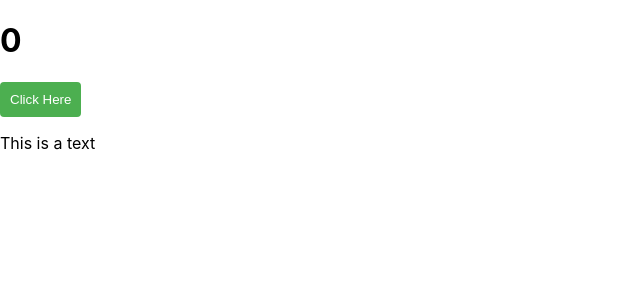
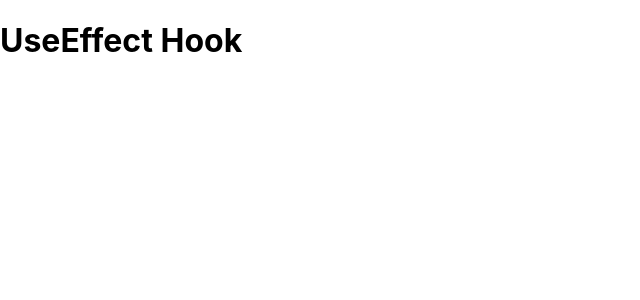
Before and after one commit to codewithzaman/React-Hooks-Tutorial, a React (Create React App) app: page / in a window 1280 px wide. Shown: the top 300 px of the page, without its empty margins (0-640 px from the left). Built offline with nearby package versions, Linux system fonts and the light colour scheme.

Commit message:
Created UseEffect File

```diff
--- a/src/App.js
+++ b/src/App.js
@@ -1,6 +1,7 @@
 import './App.css';
+import UseEffectHook from './Hooks-Pedro/UseEffect/UseEffectHook';
 // import UseReducerHook from './Hooks-Pedro/UseReducer/UseReducerHook';
-import UseReducerHook2 from './Hooks-Pedro/UseReducer/UseReducerHook2';
+// import UseReducerHook2 from './Hooks-Pedro/UseReducer/UseReducerHook2';
 // import UseStateHook from './Hooks-Pedro/UseState/UseStateHook';
 // import UseReducer from './React-Hooks/UseReducer/UseReducer';
 // import UseContext from './React-Hooks/UseContext/UseContext';
@@ -19,7 +20,8 @@ function App() {
       {/* <UseReducer/> */}
       {/* <UseStateHook/> */}
       {/* <UseReducerHook/> */}
-      <UseReducerHook2/>
+      {/* <UseReducerHook2/> */}
+      <UseEffectHook/>
     </div>
   );
 }
--- /dev/null
+++ b/src/Hooks-Pedro/UseEffect/UseEffectHook.js
@@ -0,0 +1,11 @@
+import React from 'react'
+
+const UseEffectHook = () => {
+  return (
+    <div>
+      <h1>UseEffect Hook </h1>
+    </div>
+  )
+}
+
+export default UseEffectHook
```
